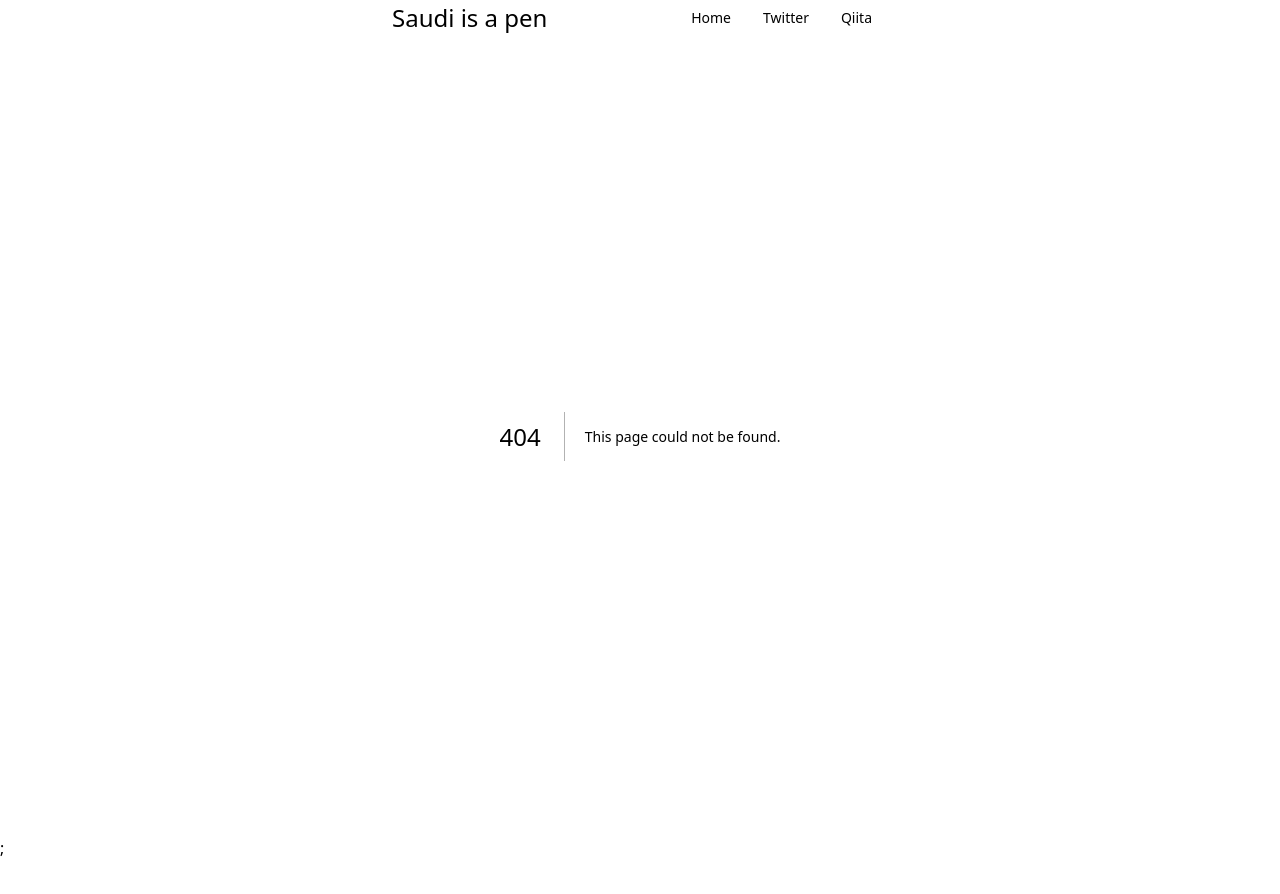
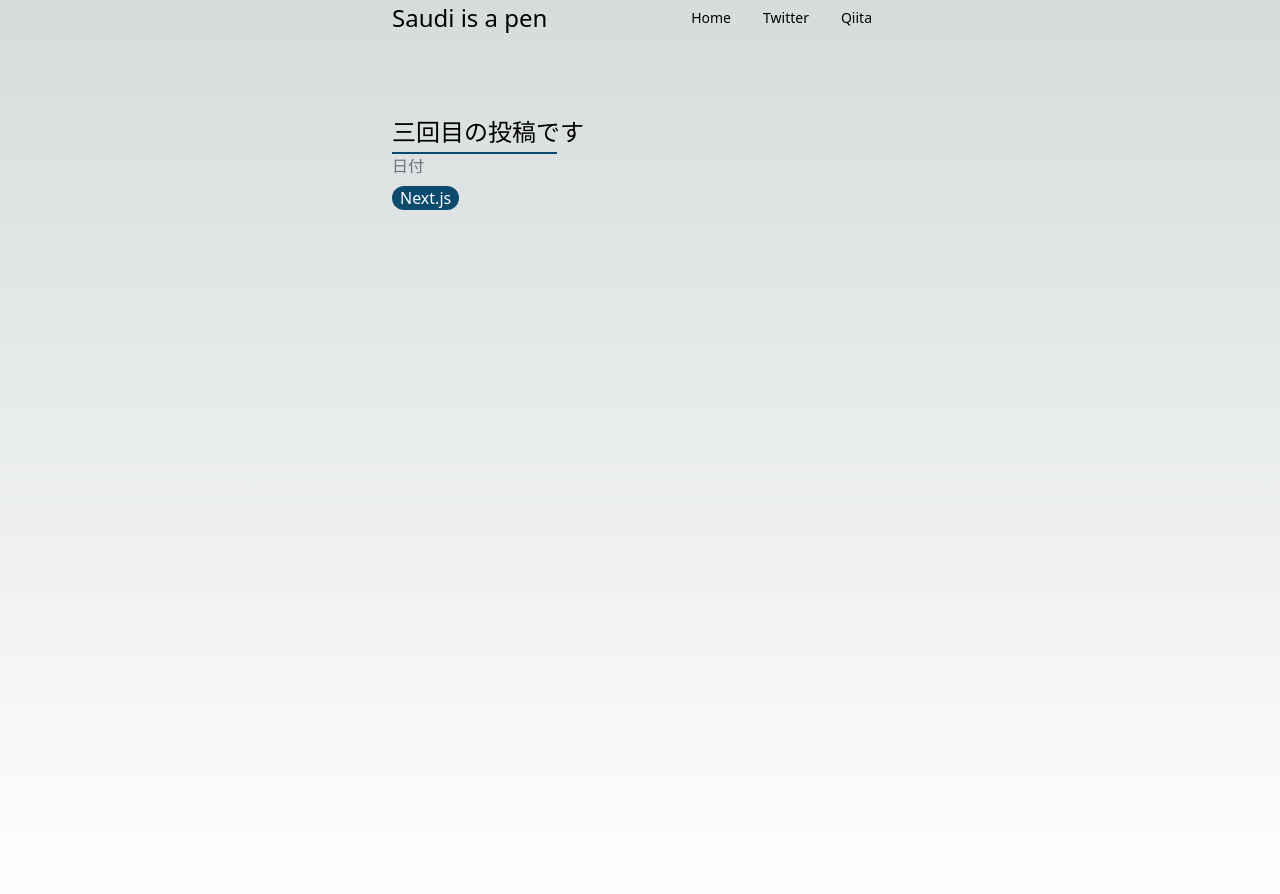
Before and after one commit to Katsu30/notion_blog, a Next.js app: page /posts/1 in a window 1280 px wide. Before the commit this address had no page. Shown: the top 894 px of the page. Before the commit the page ends 860 px from the top, so only its background shows below. Built offline with nearby package versions, Linux system fonts and the light colour scheme.

Commit message:
.wip add post detail page

```diff
--- a/components/Post/SinglePost.tsx
+++ b/components/Post/SinglePost.tsx
@@ -13,7 +13,7 @@ export default function SinglePost({ post }: Props) {
 
   const dateString = dayjs(publishDate).toString();
   return (
-    <section className="lg:w-1/2 bg-sky-900 mb-8 mx-auto rounded-md p-5 shadow-2xl hover:shadow-none hover:translate-y-1 transition-all duration-300">
+    <div className="lg:w-1/2 bg-sky-900 mb-8 mx-auto rounded-md p-5 shadow-2xl hover:shadow-none hover:translate-y-1 transition-all duration-300">
       <div className="flex items-center gap-3">
         <Link href={`/posts/${slug}`}>
           <h2 className="text-gray-100 text-2xl font-medium mb-2">{title}</h2>
@@ -23,6 +23,6 @@ export default function SinglePost({ post }: Props) {
           return <span className="text-white bg-gray-500 rounded-xl px-2 pb-1 font-medium">{tag}</span>;
         })}
       </div>
-    </section>
+    </div>
   );
 }
--- a/pages/_app.tsx
+++ b/pages/_app.tsx
@@ -7,7 +7,7 @@ export default function App({ Component, pageProps }: AppProps) {
     <>
       <Layout>
         <Component {...pageProps} />
-      </Layout>;
+      </Layout>
     </>
   );
 }
--- /dev/null
+++ b/pages/posts/[slug].tsx
@@ -0,0 +1,15 @@
+import React from "react";
+
+const Post = () => {
+  return (
+    <div className="container lg:px-2 px-5 h-screen lg:w-2/5 mx-auto mt-20">
+      <h2 className="w-full text-2xl font-medium">三回目の投稿です</h2>
+      <div className="border-b-2 w-1/3 mt-1 border-sky-900"></div>
+      <span className="text-gray-500">日付</span>
+      <br />
+      <p className="text-white bg-sky-900 rounded-xl font-medium mt-2 px-2 inline-block">Next.js</p>
+    </div>
+  );
+};
+
+export default Post;
```
